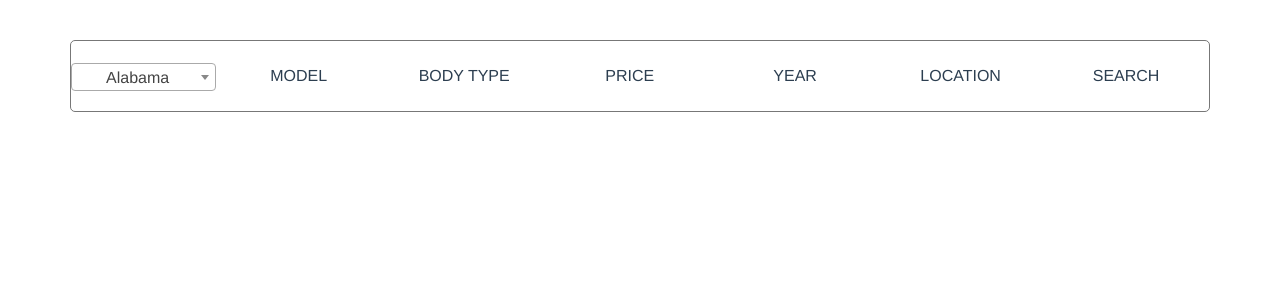
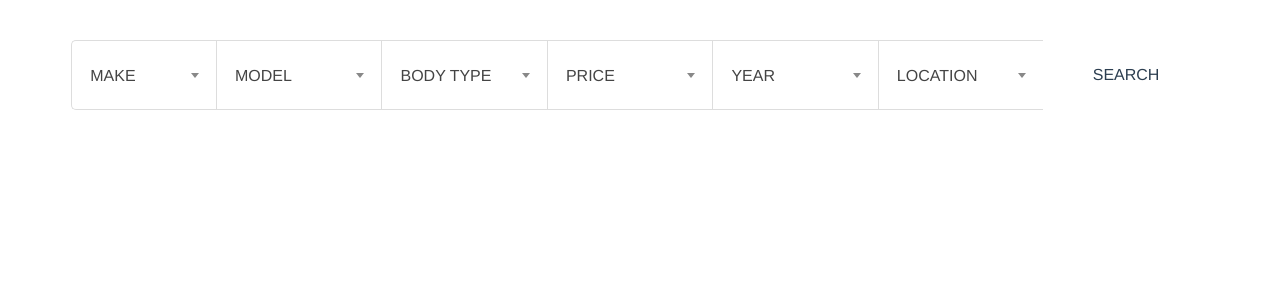
Before and after one commit to BorisVukelic/CarSearch, a Vue app in the folder carsearch/: page /CarSearch in a window 1280 px wide. Shown: the top 300 px of the page. Built offline with nearby package versions, Linux system fonts and the light colour scheme.

Commit message:
border stilovi za select polja

```diff
--- a/carsearch/src/components/CarSearch.vue
+++ b/carsearch/src/components/CarSearch.vue
@@ -2,17 +2,47 @@
   <div class="Root">
     <div id="wraper">
         <div class="but but1">
-          <select class="js-example-basic-single" style="height: 100%!important" name="MAKE">
-            <option value="AL">Alabama</option>
+          <select class="js-example-basic-single" name="MAKE">
+            <option value="AL">MAKE</option>
             ...
             <option value="WY">Wyoming</option>
           </select>
         </div>
-        <div class="but but2">MODEL</div>
-        <div class="but but3">BODY TYPE</div>
-        <div class="but but4">PRICE</div>
-        <div class="but but5">YEAR</div>
-        <div class="but but6">LOCATION</div>
+        <div class="but but2">
+          <select class="js-example-basic-single" name="MODEL">
+            <option value="AL">MODEL</option>
+            ...
+            <option value="WY">Wyoming</option>
+          </select>
+        </div>
+        <div class="but but3">
+          <select class="js-example-basic-single" name="BODY_TYPE">
+            <option value="AL">BODY TYPE</option>
+            ...
+            <option value="WY">Wyoming</option>
+          </select>
+        </div>
+        <div class="but but4">
+          <select class="js-example-basic-single" name="PRICE">
+            <option value="AL">PRICE</option>
+            ...
+            <option value="WY">Wyoming</option>
+          </select>
+        </div>
+        <div class="but but5">
+          <select class="js-example-basic-single" name="YEAR">
+            <option value="AL">YEAR</option>
+            ...
+            <option value="WY">Wyoming</option>
+          </select>
+        </div>
+        <div class="but but6">
+          <select class="js-example-basic-single" name="LOCATION">
+            <option value="AL">LOCATION</option>
+            ...
+            <option value="WY">Wyoming</option>
+          </select>
+        </div>
         <div class="but but7">SEARCH</div>
       </div>
   </div>
@@ -26,6 +56,36 @@ export default {
 .but select{
   height: 100%!important;
 }
+.but1 .select2-selection--single{
+  border-top-right-radius: 0px !important;
+  border-bottom-right-radius: 0px !important;
+  border-top-left-radius: 5px !important;
+  border-bottom-left-radius: 5px !important;
+  border-color: rgb(221, 221, 221);
+  border-right-width: 0px;
+}
+.but2 .select2-selection--single,.but3 .select2-selection--single,.but4 .select2-selection--single,
+.but5 .select2-selection--single,.but6 .select2-selection--single{
+  border-top-right-radius: 0px !important;
+  border-bottom-right-radius: 0px !important;
+  border-top-left-radius: 0px !important;
+  border-bottom-left-radius: 0px !important;
+  border-color: rgb(221, 221, 221);
+  border-right-width: 0px;
+}
+.but .select2-container--default{
+  width: 100%;
+  height: 100%;
+  margin-top: -2px;
+  text-align: left;
+}
+.but .select2-selection--single{
+  height: 100%;
+  padding: 21px 10px;
+}
+.but .select2-selection__arrow{
+  padding: 21px 10px;
+}
 </style>
 <style lang="css" scoped>
 #wraper{
@@ -35,8 +95,6 @@ export default {
   grid-auto-rows: 70px;
   margin: 40px auto;
   width:90%;
-  border: 1px solid #777;
-  border-radius: 5px;
   overflow-y: hidden;
 }
 .but{
```
